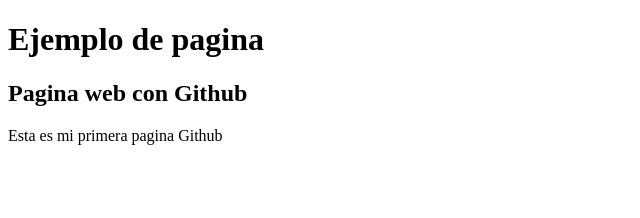
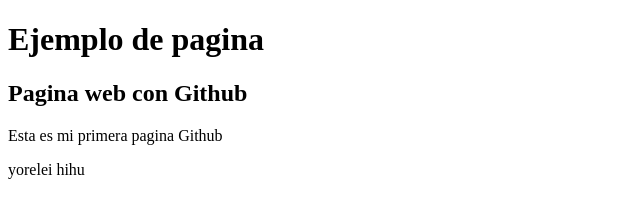
Before and after one commit to mcastilla07/mariai.-, a plain HTML site: page index.html in a window 1280 px wide. Shown: the full height of the page, 0-640 px from the left. Drawn offline with Linux system fonts and the light colour scheme.

```diff
--- a/index.html
+++ b/index.html
@@ -9,5 +9,6 @@
     <h1>Ejemplo de pagina</h1>
     <h2>Pagina web con Github</h2>
     <p>Esta es mi primera pagina Github</p>
+    <p>yorelei hihu</p>
 </body>
 </html>
```
